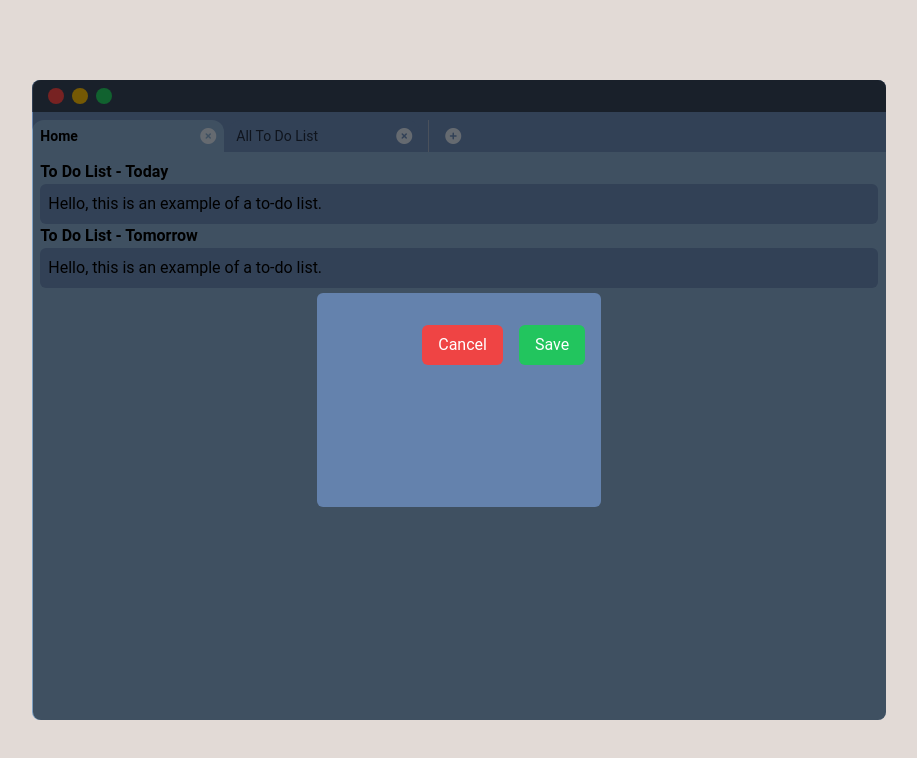
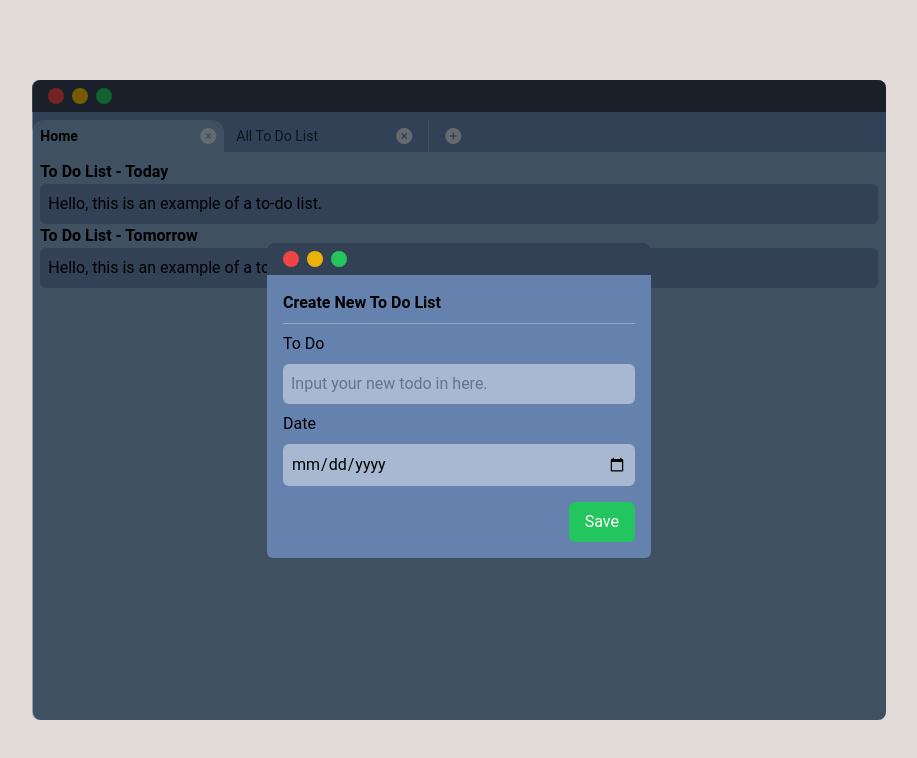
Before and after one commit to Gin-Arata/todo-list-react, a React (Vite) app: page / in a window 1280 px wide. Both pictures are taken after a click on the element 634 px from the left and 136 px from the top of the page. Shown: the top 758 px of the page, without its empty margins (181-1098 px from the left). Built offline with nearby package versions, Linux system fonts and the light colour scheme.

Commit message:
Add form and some modification in Modal Design

```diff
--- /dev/null
+++ b/src/Components/Elements/InputElement.jsx
@@ -0,0 +1,17 @@
+const InputElement = (props) => {
+  const { name, placeholder, type, labelValue } = props;
+
+  return (
+    <div className="mb-2">
+      <label htmlFor={name}>{labelValue}</label>
+      <input
+        type={type}
+        className="mt-2 focus:outline-none focus:shadow-md w-full bg-bgcolorcardnavbar-400 rounded-md p-2 placeholder:text-slate-500"
+        name={name}
+        placeholder={placeholder}
+      />
+    </div>
+  );
+};
+
+export default InputElement;
--- a/src/Components/Fragments/Modal.jsx
+++ b/src/Components/Fragments/Modal.jsx
@@ -22,21 +22,27 @@ const Modal = (props) => {
           className="fixed rounded-lg bg-black bg-opacity-50 z-50 flex justify-center items-center"
           style={{ width: layoutSize.width, height: layoutSize.height }}
         >
-          <div className="w-1/3 h-1/3 bg-bgcolorcardnavbar-500 rounded-md p-4">
+          <div className="w-96 h-auto bg-bgcolorcardnavbar-500 rounded-md overflow-hidden">
+            <div className="max-w-full min-h-8 bg-slate-700 flex items-center">
+              <div className="flex justify-between items-center px-4">
+                <div className="flex items-center">
+                  <div className="w-4 h-4 bg-red-500 rounded-full mr-2 cursor-pointer" onClick={closeModal}></div>
+                  <div className="w-4 h-4 bg-yellow-500 rounded-full mr-2"></div>
+                  <div className="w-4 h-4 bg-green-500 rounded-full mr-2"></div>
+                </div>
+              </div>
+            </div>
+            <div className="p-4">
               {children}
               <div className="flex justify-end gap-x-4 mt-4">
                 <button
-                className="bg-red-500 text-white px-4 py-2 rounded-md"
-                onClick={closeModal}
-              >
-                Cancel
-              </button>
-              <button
+                  type="submit"
                   className="bg-green-500 text-white px-4 py-2 rounded-md"
                   onClick={closeModal}
                 >
                   Save
                 </button>
+              </div>
             </div>
           </div>
         </div>
--- a/src/Components/Layouts/BackgroundLayout.jsx
+++ b/src/Components/Layouts/BackgroundLayout.jsx
@@ -1,6 +1,6 @@
 import { useRef, useState } from "react";
 import NavbarLayouts from "./NavbarLayouts";
-import Modal from "../Fragments/Modal";
+import ModalCreateList from "./ModalCreateList";
 
 const BackgroundLayout = (props) => {
   const { children, titleNavbar } = props;
@@ -31,7 +31,7 @@ const BackgroundLayout = (props) => {
         <NavbarLayouts titleNavbar={titleNavbar} openModal={openModal} />
         <div className="p-2">{children}</div>
       </div>
-      <Modal isOpen={modal} closeModal={closeModal} backgroundLayout={backgroundLayoutRef} />
+      <ModalCreateList isOpen={modal} closeModal={closeModal} backgroundLayout={backgroundLayoutRef} />
     </div>
   );
 };
--- /dev/null
+++ b/src/Components/Layouts/ModalCreateList.jsx
@@ -0,0 +1,28 @@
+import InputElement from "../Elements/InputElement";
+import Modal from "../Fragments/Modal";
+
+const ModalCreateList = (props) => {
+  const { isOpen, closeModal, backgroundLayout } = props;
+
+  return (
+    <Modal
+      isOpen={isOpen}
+      closeModal={closeModal}
+      backgroundLayout={backgroundLayout}
+    >
+      <h1 className="font-semibold mb-1">Create New To Do List</h1>
+      <hr className="opacity-35 my-2" />
+      <form action="">
+        <InputElement
+          type="text"
+          name="todolist"
+          placeholder="Input your new todo in here."
+          labelValue="To Do"
+        />
+        <InputElement type="date" name="dateList" labelValue="Date" />
+      </form>
+    </Modal>
+  );
+};
+
+export default ModalCreateList;
```
Lines whose indentation alone changed are shown as unchanged.
